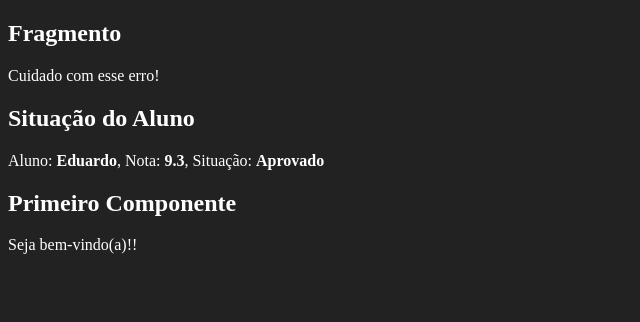
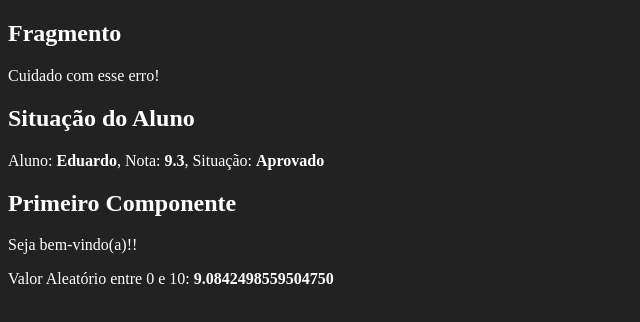
Before and after one commit to eduardobcoelho/react-curso, a React (Create React App) app in the folder fundamentos-react/: page / in a window 1280 px wide. Shown: the top 322 px of the page, without its empty margins (0-640 px from the left). Built offline with nearby package versions, Linux system fonts and the light colour scheme.

Commit message:
Desafio aula 17 completed

```diff
--- a/fundamentos-react/src/App.jsx
+++ b/fundamentos-react/src/App.jsx
@@ -3,11 +3,13 @@ import React from "react";
 import Primeiro from "./components/basicos/Primeiro";
 import ComParametro from "./components/basicos/ComParametro";
 import Fragmento from "./components/basicos/Fragmento";
+import Aleatorio from "./components/basicos/Aleatorio";
 
 export default () => (
   <div id="app">
     <Fragmento />
     <ComParametro titulo="Situação do Aluno" aluno="Eduardo" nota={9.3} />
     <Primeiro></Primeiro>
+    <Aleatorio min ="0" max="10" />
   </div>
 );
--- /dev/null
+++ b/fundamentos-react/src/components/basicos/Aleatorio.jsx
@@ -0,0 +1,12 @@
+import React from "react";
+
+export default function Aleatorio(props) {
+  let numeroAleatorio = Math.random() * (props.max - props.min) + props.min;
+  return (
+    <>
+      <p>
+        Valor Aleatório entre {props.min} e {props.max}: <strong>{numeroAleatorio}</strong>
+      </p>
+    </>
+  );
+}
```
Also changed, not shown: 2 other files (tests, documents, lock files or other folders).
